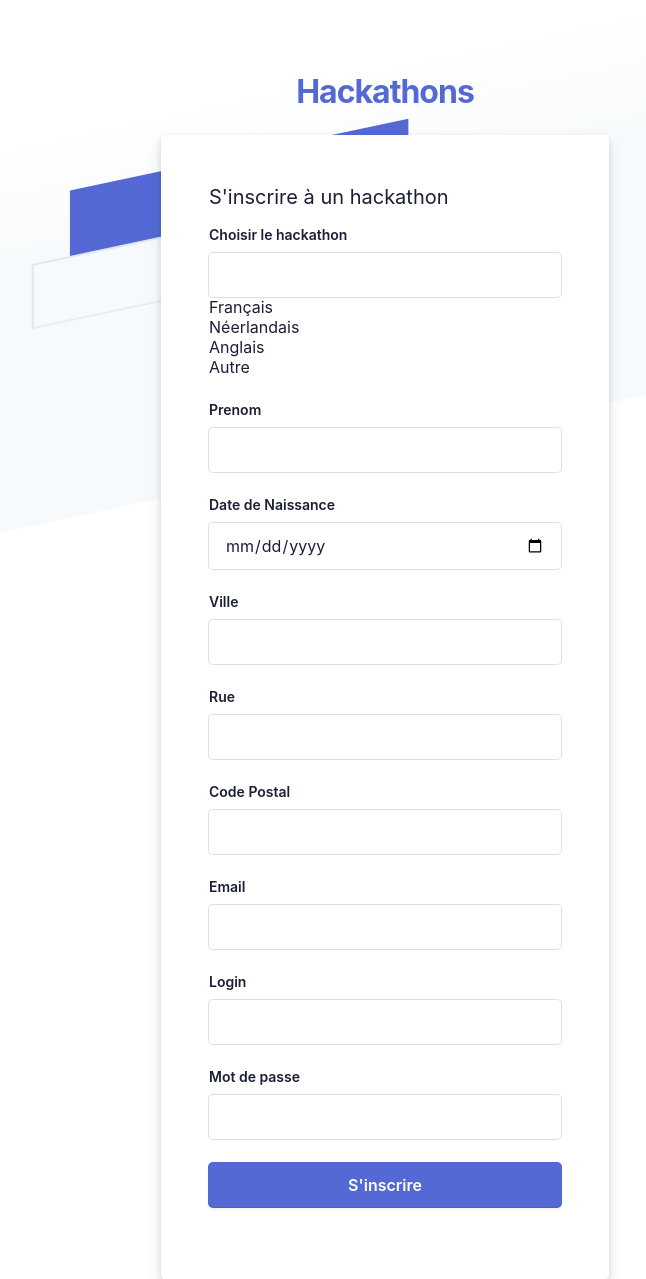
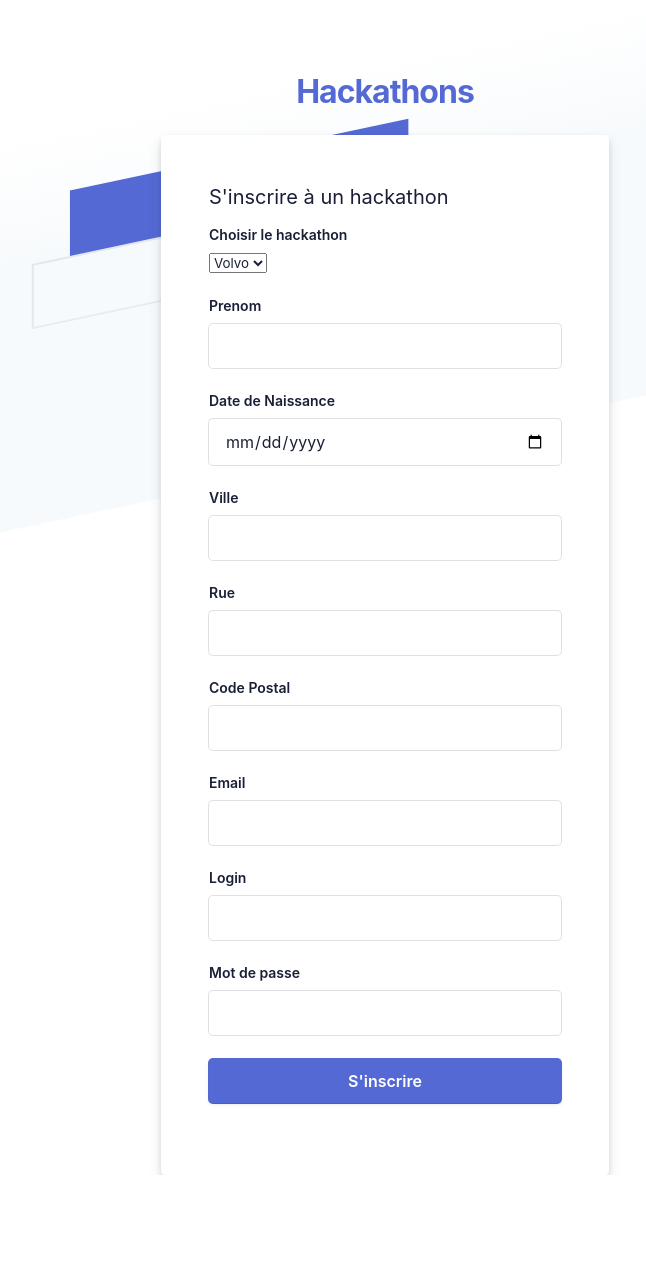
Before and after one commit to Lucidoss/hackaton, a Symfony app: template hackaton/templates/accueil/inscriptionhackathon.html.twig in a window 1280 px wide. Shown: the whole page, without its empty margins (255-901 px from the left). After the commit the page ends 1175 px from the top, so only its background shows below. Run offline with Twig, Linux system fonts and the light colour scheme; the template is opened without the code that fills it, so the values that code supplies are empty; some libraries are stand-ins or nearby versions.

Commit message:
modification inscription hackathon

```diff
--- a/hackaton/public/styleconnexion.css
+++ b/hackaton/public/styleconnexion.css
@@ -1,3 +1,7 @@
+
+
+
+
 * {
     padding: 0;
     margin: 0;
--- a/hackaton/templates/accueil/inscriptionhackathon.html.twig
+++ b/hackaton/templates/accueil/inscriptionhackathon.html.twig
@@ -52,13 +52,15 @@
 								</span>
 								<form id="stripe-login">
 									<div class="field padding-bottom--24">
-										<label for="nom">Choisir le hackathon</label>
-										<input type="select" name="listehackthon">
-											<option valeur="fr">Français</option>
-											<option valeur="nl">Néerlandais</option>
-											<option valeur="en">Anglais</option>
-											<option valeur="other">Autre</option>
-										</input>
+										<label for="listehackathons">Choisir le hackathon</label>
+                                        <div class="select">
+										<select id="listehackathons" name="listehackathons" form="listehackathons">
+											<option value="volvo">Volvo</option>
+											<option value="saab">Saab</option>
+											<option value="opel">Opel</option>
+											<option value="audi">Audi</option>
+										</select>
+                                        </div>
 									</div>
 									<div class="field padding-bottom--24">
 										<label for="prenom">Prenom</label>
@@ -104,5 +106,5 @@
 				</div>
 			</div>
 		</body>
-	</html>
-</div></body></html>
+	</body>
+</html></div></body></html>
```
Also changed, not shown: hackaton/public/style.css (line endings or trailing spaces).
